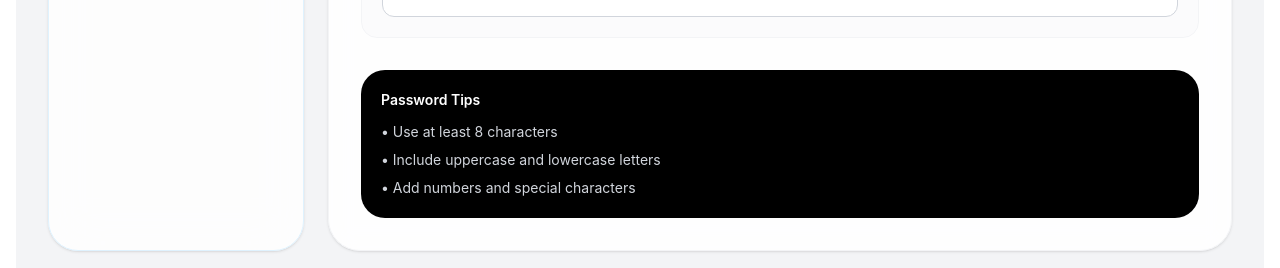
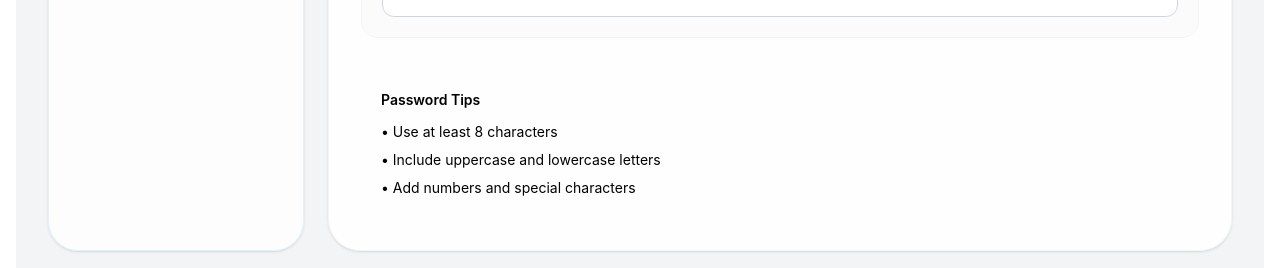
Before and after one commit to sourav-kr14/RevHive-Frontend, a React (Vite) app: page /user/settings in a window 1280 px wide. Both pictures are taken after a click on the button "Security". Shown: the part 607-875 px from the top of the page. Built offline with nearby package versions, Linux system fonts and the light colour scheme; no server answers.

Commit message:
color of password tips changed

```diff
--- a/src/components/settings/SecuritySection.jsx
+++ b/src/components/settings/SecuritySection.jsx
@@ -160,15 +160,15 @@ export default function SecuritySection() {
       <div
         className="
       mt-8
-      bg-black
+      bg-white-900
       rounded-3xl
       p-5
-      text-white
+      text-black
       "
       >
         <p className="text-sm font-semibold">Password Tips</p>
 
-        <ul className="mt-3 text-sm text-gray-300 space-y-2">
+        <ul className="mt-3 text-sm text-black space-y-2">
           <li>• Use at least 8 characters</li>
           <li>• Include uppercase and lowercase letters</li>
           <li>• Add numbers and special characters</li>
```
